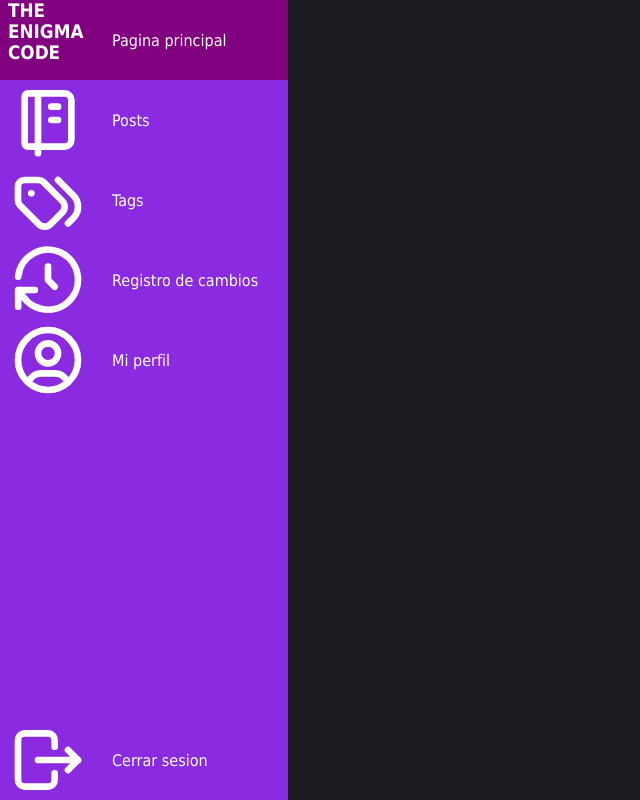
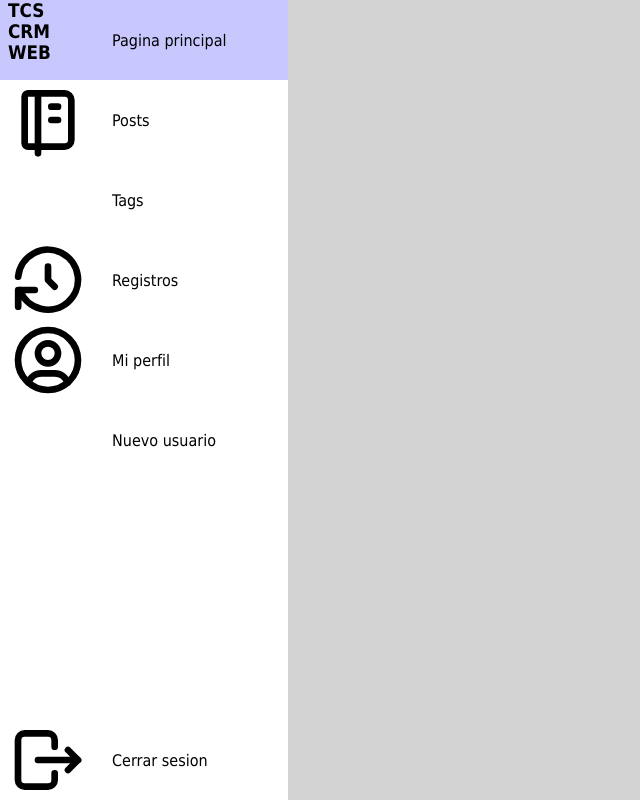
Before and after one commit to matius54/el_proyecto_php, a PHP site: page /dashboard.html in a window 1280 px wide. Shown: the whole page, without its empty margins (0-640 px from the left). Run offline with PHP 8.4, Linux system fonts and the light colour scheme.

Commit message:
index, login, register, dashboard listos

```diff
--- a/dashboard.html
+++ b/dashboard.html
@@ -3,157 +3,51 @@
 <head>
     <meta charset="UTF-8">
     <meta name="viewport" content="width=device-width, initial-scale=1.0">
-    <title>TEC dashboard</title>
+    <title>TCM-CRM-WEB dashboard</title>
     <link rel="stylesheet" href="./style.css">
-    <style>
-        html {
-            position: absolute;
-            display: flex;
-            width: 100%;
-            justify-content: center;
-        }
-        body {
-            background-color: var(--background-color);
-            margin: 0;
-        }
-        body.main, body > main {
-            max-width: min(673px,100%);
-            margin: 0 0 50vh 0;
-        }
-        .navbar {
-            position: fixed;
-            background-color: var(--main-color);
-            transition: width 200ms;
-        }
-
-        nav.navbar > ul {
-            display: flex;
-            flex-direction: column;
-            padding: 0;
-            margin: 0;
-            list-style: none;
-        }
-
-        nav.navbar > ul > li {
-            margin: 0;
-            padding: 0;
-            transition: background-color 200ms;
-        }
-
-        nav.navbar > ul > li:hover , nav.navbar > ul > li.selected {
-            background-color: purple;
-        }
-
-        nav.navbar > ul > li > a {
-            display: flex;
-            flex-direction: row;
-            align-items: center;
-            height: 5rem;
-            text-decoration: none;
-            color: var(--over-main-color);
-            max-width: min-content;
-        }
-
-        nav.navbar > ul > li > a > .icon {
-            min-width: 5rem;
-            max-width: 5rem;
-            min-height: 100%;
-            margin: 0 0.5rem;
-        }
-
-        nav.navbar > ul > li > a > span {
-            display: none;
-            margin-left: 1rem;
-            white-space: nowrap;
-            user-select: none;
-        }
-
-        @media only screen and (min-width: 601px) {
-            .navbar {
-                width: 6rem;
-                height: 100vh;
-                left: 0;
-                overflow-x: hidden;
-                overflow-y: auto;
-            }
-            nav.navbar:hover {
-                width: 18rem;
-            }
-            nav.navbar:hover > ul > li > a > span {
-                display: block;
-            }
-            .viewer {
-                margin-left: 6rem;
-            }
-            nav.navbar > ul {
-                min-height: 100vh;
-                align-items: center;
-            }
-            nav.navbar > ul > li:last-child {
-                margin-top: auto;
-            }
-            nav.navbar > ul > li {
-                width: 100%;
-            }
-            nav.navbar > ul > li > a {
-                min-width: 100%;
-            }
-        }
-
-        @media only screen and (max-width: 600px) {
-            .navbar {
-                width: 100vw;
-                height: min-content;
-                bottom: 0;
-                left: 0;
-                transition: none;
-                overflow-y: hidden;
-                overflow-x: auto;
-            }
-            nav.navbar > ul {
-                flex-direction: row;
-                justify-content: flex-start;
-            }
-            nav.navbar > ul > li:last-child {
-                margin-left: auto;
-            }
-        }
-    </style>
+    <script src="./theme.js"></script>
+    <script defer>const THEME = new ThemeUI;</script>
 </head>
 <body>
     <nav class="navbar">
         <ul>
             <li class="selected">
                 <a href="./" class="logo" title="volver a la pagina principal" name="logo">
-                    <h3 class="icon">THE ENIGMA CODE</h3>
+                    <h3 class="icon">TCS CRM WEB</h3>
                     <span>Pagina principal</span>
                 </a>
             </li>
-            <li class="option" onclick="listHandler(this)" name="posts">
+            <li class="option">
                 <a>
                     <svg xmlns="http://www.w3.org/2000/svg" class="icon" width="24" height="24" viewBox="0 0 24 24" stroke-width="2" stroke="currentColor" fill="none" stroke-linecap="round" stroke-linejoin="round"><path stroke="none" d="M0 0h24v24H0z" fill="none"/><path d="M6 4h11a2 2 0 0 1 2 2v12a2 2 0 0 1 -2 2h-11a1 1 0 0 1 -1 -1v-14a1 1 0 0 1 1 -1m3 0v18" /><path d="M13 8l2 0" /><path d="M13 12l2 0" /></svg>
                     <span>Posts</span>
                 </a>
             </li>
-            <li class="option" onclick="listHandler(this)" name="tags">
+            <li class="option">
                 <a>
-                    <svg xmlns="http://www.w3.org/2000/svg" class="icon" width="24" height="24" viewBox="0 0 24 24" stroke-width="2" stroke="currentColor" fill="none" stroke-linecap="round" stroke-linejoin="round"><path stroke="none" d="M0 0h24v24H0z" fill="none"/><path d="M3 8v4.172a2 2 0 0 0 .586 1.414l5.71 5.71a2.41 2.41 0 0 0 3.408 0l3.592 -3.592a2.41 2.41 0 0 0 0 -3.408l-5.71 -5.71a2 2 0 0 0 -1.414 -.586h-4.172a2 2 0 0 0 -2 2z" /><path d="M18 19l1.592 -1.592a4.82 4.82 0 0 0 0 -6.816l-4.592 -4.592" /><path d="M7 10h-.01" /></svg>
+                    <svg class="icon" width="24" height="24"></svg>
                     <span>Tags</span>
                 </a>
             </li>
-            <li class="option" onclick="listHandler(this)" name="logs">
+            <li class="option">
                 <a>
                     <svg xmlns="http://www.w3.org/2000/svg" class="icon" width="24" height="24" viewBox="0 0 24 24" stroke-width="2" stroke="currentColor" fill="none" stroke-linecap="round" stroke-linejoin="round"><path stroke="none" d="M0 0h24v24H0z" fill="none"/><path d="M12 8l0 4l2 2" /><path d="M3.05 11a9 9 0 1 1 .5 4m-.5 5v-5h5" /></svg>
-                    <span>Registro de cambios</span>
+                    <span>Registros</span>
                 </a>
             </li>
-            <li class="option" onclick="listHandler(this)" name="profile">
+            <li class="option">
                 <a>
                     <svg xmlns="http://www.w3.org/2000/svg" class="icon" width="24" height="24" viewBox="0 0 24 24" stroke-width="2" stroke="currentColor" fill="none" stroke-linecap="round" stroke-linejoin="round"><path stroke="none" d="M0 0h24v24H0z" fill="none"/><path d="M12 12m-9 0a9 9 0 1 0 18 0a9 9 0 1 0 -18 0" /><path d="M12 10m-3 0a3 3 0 1 0 6 0a3 3 0 1 0 -6 0" /><path d="M6.168 18.849a4 4 0 0 1 3.832 -2.849h4a4 4 0 0 1 3.834 2.855" /></svg>
                     <span>Mi perfil</span>
                 </a>
             </li>
-            <li name="logout">
+            <li class="option">
+                <a href="./register.html">
+                    <svg class="icon" width="24" height="24"></svg>
+                    <span>Nuevo usuario</span>
+                </a>
+            </li>
+            <li>
                 <a>
                     <svg xmlns="http://www.w3.org/2000/svg" class="icon" width="24" height="24" viewBox="0 0 24 24" stroke-width="2" stroke="currentColor" fill="none" stroke-linecap="round" stroke-linejoin="round"><path stroke="none" d="M0 0h24v24H0z" fill="none"/><path d="M14 8v-2a2 2 0 0 0 -2 -2h-7a2 2 0 0 0 -2 2v12a2 2 0 0 0 2 2h7a2 2 0 0 0 2 -2v-2" /><path d="M9 12h12l-3 -3" /><path d="M18 15l3 -3" /></svg>
                     <span>Cerrar sesion</span>
--- a/register.html
+++ b/register.html
@@ -5,8 +5,13 @@
     <meta name="viewport" content="width=device-width, initial-scale=1.0">
     <title>Register</title>
     <link rel="stylesheet" href="style.css">
+    <script src="./theme.js"></script>
+    <script defer>const THEME = new ThemeUI;</script>
 </head>
 <body>
+    <header class="nav">
+        <h1>Registrarse</h1>
+    </header>
     <form action="" method="post" autocomplete="off" class="card register hidden">
         <h1>Registrarse</h1>
         <input type="text" name="username" placeholder="Nombre de usuario" match required>
--- a/style.css
+++ b/style.css
@@ -1,41 +1,69 @@
 :root {
-    color-scheme: dark;
+    color-scheme: light;
+    /*color-scheme: dark;*/
+
     margin: 0;
     padding: 0;
     font-family: Tahoma, Verdana, Arial, sans-serif;
 
-    --main-color: rgb(138, 43, 226);
+    --main-color: #fff;
+    /*--main-color: #8a2be2*/
 
-    --second-color: rgb(0, 0, 255);
+    --second-color: #c8c8ff;
+    /*--second-color: #3f1f7a;*/
 
-    --over-main-color: rgb(255, 255, 255);
+    --over-main-color: #000;
+    /*--over-main-color: #fff;*/
 
-    --over-second-color: rgb(255, 255, 255);
+    --over-second-color: #000;
+    /*--over-second-color: #fff*/
 
-    --background-color: rgb(28, 27, 34);
+    --background-color: #d3d3d3;
+    /*--background-color: #1c1b22;*/
 
-    --blur-config: blur(10px);
+    --blur-config: none;
+    /*--blur-config: blur(10px);*/
 }
 button:hover {
     filter: brightness(85%);
 }
 body {
     display: flex;
-    justify-content: center;
+    justify-content: start;
+    flex-direction: column;
     align-items: center;
     min-height: 100vh;
     margin: 0;
     background-color: var(--background-color);
+    gap: 2rem;
 }
+
+header.nav {
+    background-color: var(--main-color);
+    width: calc(100% - 20px);
+    padding: 0 10px;
+    height: 4rem;
+    display: flex;
+    flex-direction: row;
+    align-items: center;
+    justify-content: space-between;
+}
+
+header.nav h1 {
+    white-space: nowrap;
+    color: var(--over-main-color);
+}
+
 .card {
     display: flex;
     flex-direction: column;
-    background-color: rgba(0,0,0,0.5);
-    backdrop-filter: blur(10px);
+    background-color: var(--main-color);
     border-radius: 20px;
     overflow: hidden;
     transform: none;
-    transition: all ease 1s;
+}
+.padd {
+    padding: 2rem;
 }
 .card.login {
     min-width: 350px;
@@ -48,6 +76,7 @@ body {
 .card h1 {
     padding: 30px 0;
     text-align: center;
+    color: var(--over-main-color)
 }
 .card {
     display: flex;
@@ -59,15 +88,15 @@ body {
     width: 100%;
     border-radius: 0;
     border: none;
+    color: var(--over-main-color);
 }
 .card input {
     font-size: 1.5rem;
     border-radius: 10px;
-    border: 1px solid var(--main-color);
+    border: 1px solid var(--over-main-color);
     width: 80%;
     padding: 0.5rem;
     background-color: transparent;
-
 }
 .card .status {
     background-color: black;
@@ -100,7 +129,7 @@ body {
     border: none;
     cursor: pointer;
     background-color: transparent;
-    color: var(--main-color);
+    color: var(--over-main-color);
 }
 input.valid , textarea.valid {
     border: 1px solid var(--second-color);
@@ -122,3 +151,121 @@ input:focus , textarea:focus {
 .card label {
     text-align: center;
 }
+.navbar {
+    position: fixed;
+    background-color: var(--main-color);
+    transition: width 200ms;
+}
+
+nav.navbar > ul {
+    display: flex;
+    flex-direction: column;
+    padding: 0;
+    margin: 0;
+    list-style: none;
+}
+
+nav.navbar > ul > li {
+    margin: 0;
+    padding: 0;
+    transition: background-color 200ms;
+}
+
+nav.navbar > ul > li:hover , nav.navbar > ul > li.selected {
+    background-color: var(--second-color);
+}
+
+nav.navbar > ul > li > a {
+    display: flex;
+    flex-direction: row;
+    align-items: center;
+    height: 5rem;
+    text-decoration: none;
+    color: var(--over-main-color);
+    max-width: min-content;
+}
+
+nav.navbar > ul > li > a > .icon {
+    min-width: 5rem;
+    max-width: 5rem;
+    min-height: 100%;
+    margin: 0 0.5rem;
+}
+
+nav.navbar > ul > li > a > span {
+    display: none;
+    margin-left: 1rem;
+    white-space: nowrap;
+    user-select: none;
+}
+
+@media only screen and (min-width: 601px) {
+    .navbar {
+        width: 6rem;
+        height: 100vh;
+        left: 0;
+        overflow-x: hidden;
+        overflow-y: auto;
+    }
+    nav.navbar:hover {
+        width: 18rem;
+    }
+    nav.navbar:hover > ul > li > a > span {
+        display: block;
+    }
+    .viewer {
+        margin-left: 6rem;
+    }
+    nav.navbar > ul {
+        min-height: 100vh;
+        align-items: center;
+    }
+    nav.navbar > ul > li:last-child {
+        margin-top: auto;
+    }
+    nav.navbar > ul > li {
+        width: 100%;
+    }
+    nav.navbar > ul > li > a {
+        min-width: 100%;
+    }
+}
+
+@media only screen and (max-width: 600px) {
+    .navbar {
+        width: 100vw;
+        height: min-content;
+        bottom: 0;
+        left: 0;
+        transition: none;
+        overflow-y: hidden;
+        overflow-x: auto;
+    }
+    nav.navbar > ul {
+        flex-direction: row;
+        justify-content: flex-start;
+    }
+    nav.navbar > ul > li:last-child {
+        margin-left: auto;
+    }
+}
+
+.button {
+    background-color: rgba(1,1,1,0.25);
+    padding: 0.8rem;
+    font-size: 1.5rem;
+    border-radius: 10px;
+    border: 1px solid var(--over-main-color);
+    transition: background-color 200ms;
+    white-space: nowrap;
+
+}
+
+.button:hover {
+    background-color: rgba(255,255,255,0.25);
+}
+
+a {
+    color: var(--over-main-color);
+    text-decoration: none;
+}
```
Also changed, not shown: index.html (added, +38 -0 lines), login.html (+7 -2 lines), pages/pag1.html (deleted, +0 -12 lines), pages/pag2.html (deleted, +0 -11 lines), theme.js (renamed from frontend_libs/theme.js, +39 -17 lines), validate.js (+34 -20 lines).
